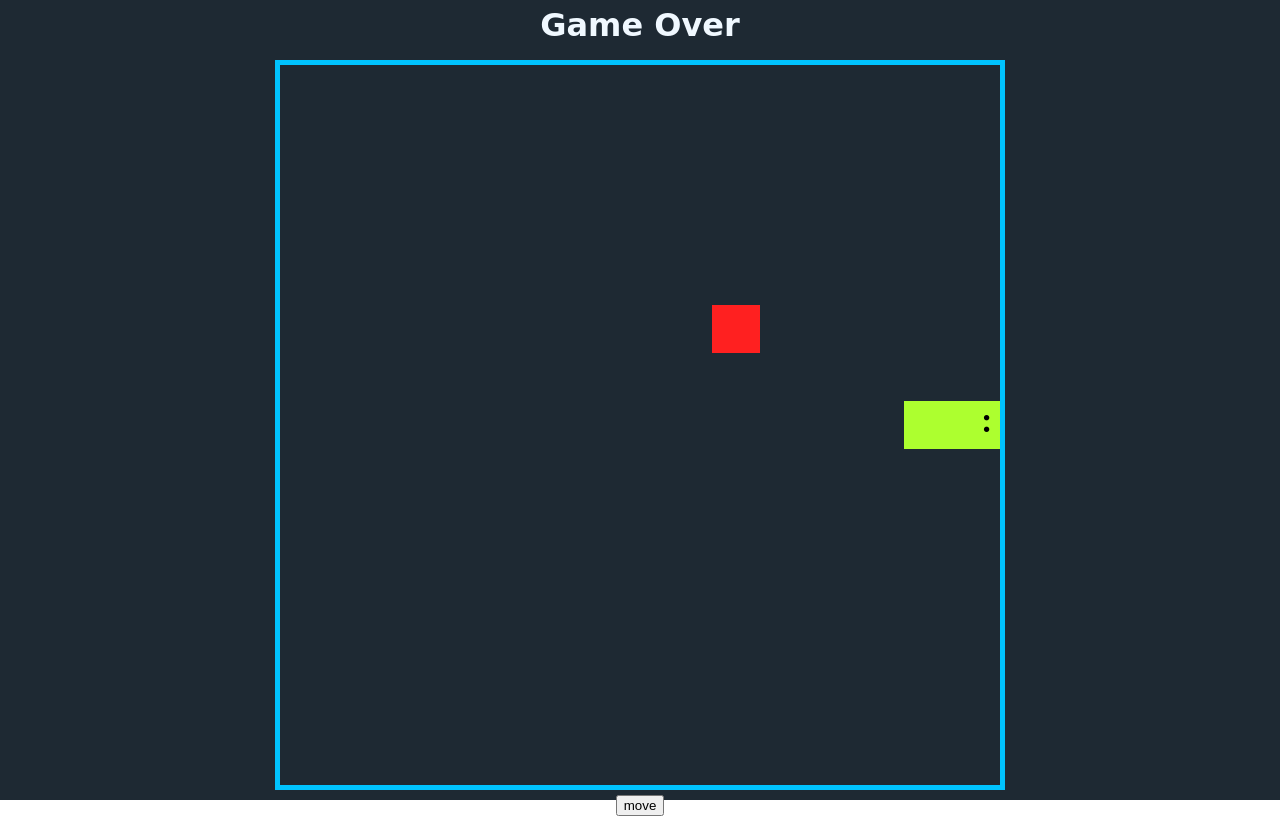
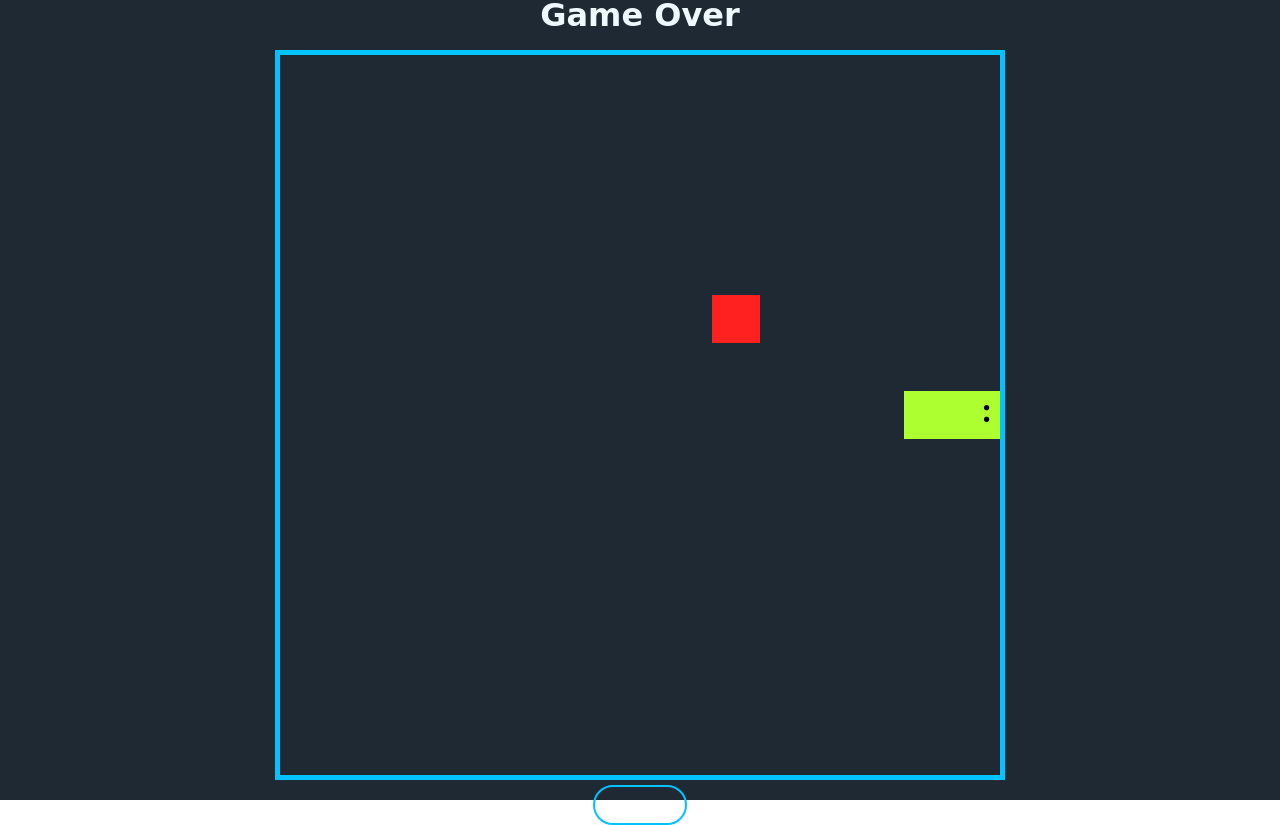
Before and after one commit to ashiqurrah7/react-snake-game, a React (Vite) app: page / in a window 1280 px wide. Built offline with nearby package versions, Linux system fonts and the light colour scheme.

Commit message:
bit more refined

```diff
--- a/src/Board/Board.tsx
+++ b/src/Board/Board.tsx
@@ -13,6 +13,7 @@ import {
 const BOARD_SIZE: number = 15;
 
 export const Board = () => {
+  const timer = useRef(100000000);
   const [board, setboard] = useState(createBoard(BOARD_SIZE));
   const [snakeCells, setSnakeCells] = useState(new Set([106]));
   const [reverseFood, setReverseFood] = useState(false);
@@ -30,7 +31,17 @@ export const Board = () => {
     });
   }, []);
 
-  useInterval(moveSnake, 200);
+  useInterval(moveSnake, 150);
+
+  const handleRestart = () => {
+  setSnakeCells(new Set([106]));
+  setReverseFood(false);
+  setSnake(new LinkedList({ row: 7, col: 0, cell: 106 }));
+  setDirection(Direction.RIGHT);
+  setFoodCell(snake.head.val.cell + 5);
+  setScore(0);
+  setIsGameOver(false);
+  }
 
   const handleKeydown = (e: KeyboardEvent) => {
     const newDirection = getDirectionFromKey(e.key);
@@ -194,7 +205,7 @@ export const Board = () => {
         ))}
       </div>
       <div className="buttons">
-        <button onClick={moveSnake}> move</button>
+        <button onClick={handleRestart}> RESTART</button>
       </div>
     </div>
   );
--- a/src/Board/board.css
+++ b/src/Board/board.css
@@ -34,6 +34,15 @@
     margin-top:10px;
     display:flex;
     justify-content:space-evenly;
+
+}
+.buttons button{
+    border: 2px solid rgb(0, 195, 255);
+    background-color: transparent;
+    border-radius: 30px;
+    color: white;
+    height: 3em;
+    width: 7em;
 }
 
 .score{
```
